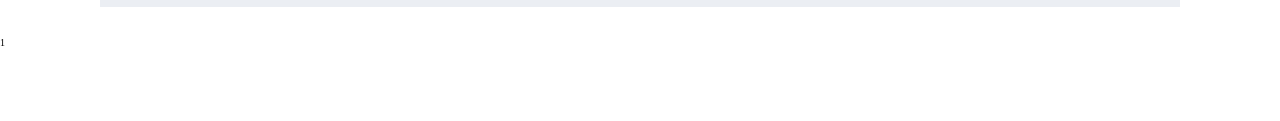
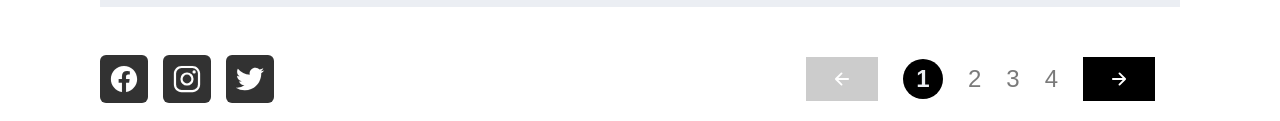
Before and after one commit to Altamash-Khan-2812/sports-assignment, a plain HTML site: page index.html in a window 1280 px wide. Shown: the part 5413-5534 px from the top of the page. Before the commit the page ends 5461 px from the top, so only its background shows below. Drawn offline with nearby package versions, Linux system fonts and the light colour scheme; a web font is replaced by a local one.

Commit message:
created footer

```diff
--- a/index.html
+++ b/index.html
@@ -383,6 +383,32 @@
           </div>
         </section>
       </main>
+
+      <footer class="footer">
+        <ul>
+          <li>
+            <a href="#"> <ion-icon name="logo-facebook"></ion-icon> </a>
+          </li>
+          <li>
+            <a href="#"> <ion-icon name="logo-instagram"></ion-icon> </a>
+          </li>
+          <li>
+            <a href="#"> <ion-icon name="logo-twitter"></ion-icon> </a>
+          </li>
+        </ul>
+        <ol class="paggination">
+          <button class="paggination-back-btn">
+            <ion-icon name="arrow-back-outline"></ion-icon>
+          </button>
+          <li class="active">1</li>
+          <li>2</li>
+          <li>3</li>
+          <li>4</li>
+          <button class="paggination-forward-btn">
+            <ion-icon name="arrow-forward-outline"></ion-icon>
+          </button>
+        </ol>
+      </footer>
     </div>
   </body>
 </html>
--- a/style.css
+++ b/style.css
@@ -729,3 +729,32 @@ footer ol button {
   position: relative;
   z-index: 1;
 }
+
+/* ****** */
+/* FOOTER */
+/* ****** */
+.footer {
+  display: flex;
+  align-items: center;
+  justify-content: space-between;
+}
+.footer ul {
+  display: flex;
+  gap: 1.5rem;
+  font-size: 3rem;
+}
+.footer ul li a {
+  display: flex;
+  align-items: center;
+  justify-content: center;
+  width: 48px;
+  height: 48px;
+  background: #000;
+  color: #fff;
+  filter: grayscale(100%);
+  opacity: 0.8;
+  border-radius: 6px;
+}
+.footer .paggination {
+  background-color: transparent;
+}
```
